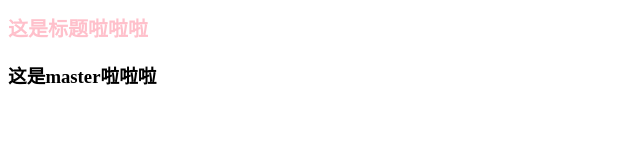
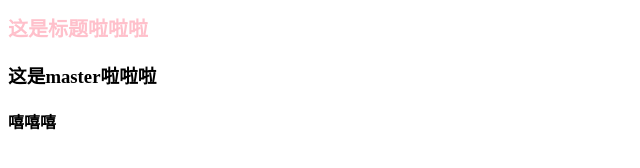
Before and after one commit to yuxiaoxue0111/test-demo, a plain HTML site: page index.html in a window 1280 px wide. Shown: the full height of the page, 0-640 px from the left. Drawn offline with Linux system fonts and the light colour scheme.

```diff
--- a/index.html
+++ b/index.html
@@ -13,6 +13,7 @@
     <h1>这是标题啦啦啦</h1>
 
     <h3>这是master啦啦啦</h3>
+    <h4>嘻嘻嘻</h4>
 </body>
 
 </html>
```
